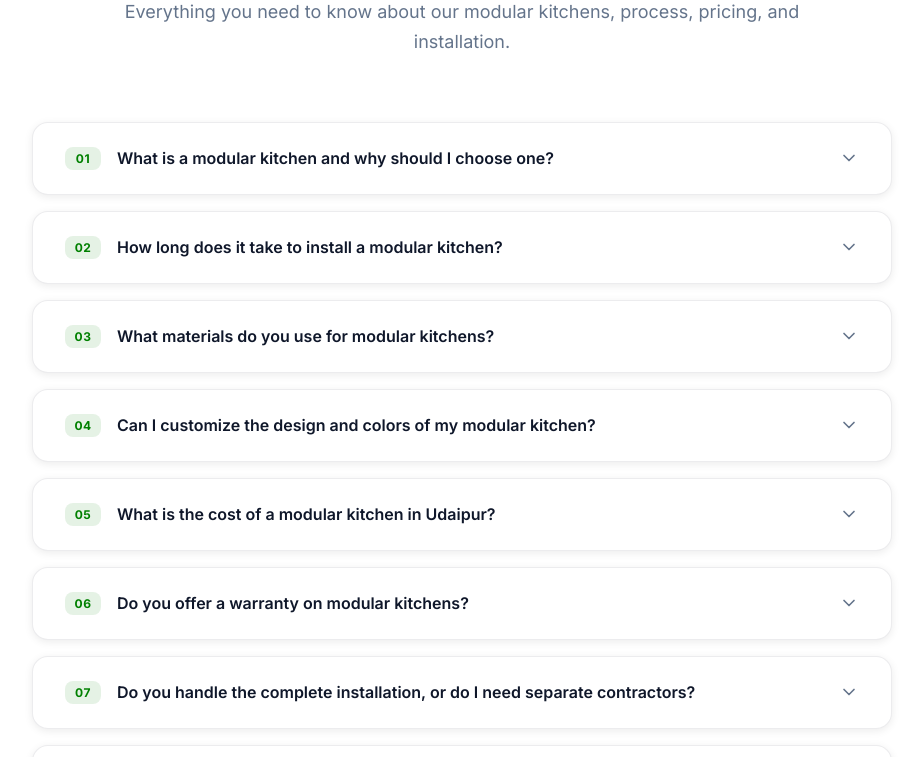
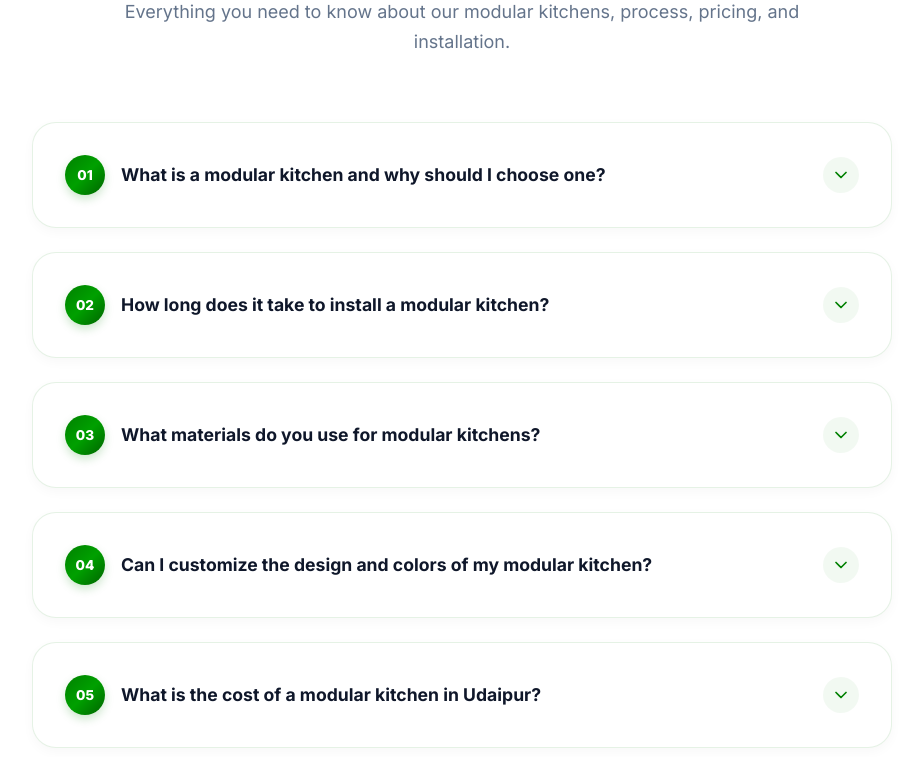
Before and after one commit to Eshbanoliver/shristienterprises, a React (Vite) app: page / in a window 1280 px wide. Shown: the part 9180-9937 px from the top of the page, without its empty margins (178-1101 px from the left). Built offline with nearby package versions, Linux system fonts and the light colour scheme; a web font is replaced by a local one.

Commit message:
updated files

```diff
--- a/src/components/FAQAccordion.css
+++ b/src/components/FAQAccordion.css
@@ -2,21 +2,50 @@
 .faq-list {
   display: flex;
   flex-direction: column;
-  gap: var(--space-md);
+  gap: var(--space-lg);
 }
 
 .faq-item {
-  border-radius: var(--radius-lg);
-  border: 1px solid var(--border-subtle);
+  position: relative;
+  border-radius: var(--radius-xl);
+  border: 1px solid rgba(0, 128, 0, 0.1);
   background: white;
   overflow: hidden;
-  box-shadow: var(--shadow-sm);
-  transition: box-shadow 0.3s ease, border-color 0.3s ease;
+  box-shadow: 0 4px 12px rgba(0, 0, 0, 0.03);
+  transition: all 0.4s cubic-bezier(0.175, 0.885, 0.32, 1.275);
+}
+
+.faq-item::before {
+  content: '';
+  position: absolute;
+  top: 0;
+  left: 0;
+  bottom: 0;
+  width: 4px;
+  background: var(--gradient-primary);
+  transform: scaleY(0);
+  transform-origin: center;
+  transition: transform 0.4s ease;
+}
+
+.faq-item:hover {
+  transform: translateY(-2px);
+  box-shadow: 0 12px 24px rgba(0, 128, 0, 0.08);
+  border-color: rgba(0, 128, 0, 0.2);
+}
+
+.faq-item:hover::before {
+  transform: scaleY(1);
 }
 
 .faq-item--open {
   border-color: rgba(0, 128, 0, 0.3);
-  box-shadow: 0 4px 24px rgba(0, 128, 0, 0.1);
+  box-shadow: 0 16px 32px rgba(0, 128, 0, 0.12);
+  background: linear-gradient(to right, #ffffff, #f0fdf4);
+}
+
+.faq-item--open::before {
+  transform: scaleY(1);
 }
 
 .faq-item__trigger {
@@ -24,57 +53,65 @@
   display: flex;
   align-items: center;
   gap: var(--space-md);
-  padding: var(--space-lg) var(--space-xl);
+  padding: var(--space-xl);
   text-align: left;
   cursor: pointer;
-  background: none;
+  background: transparent;
   border: none;
   font-family: var(--font-sans);
-  transition: background 0.2s ease;
-}
-
-.faq-item__trigger:hover {
-  background: rgba(0, 128, 0, 0.03);
-}
-
-.faq-item--open .faq-item__trigger {
-  background: rgba(0, 128, 0, 0.04);
+  transition: all 0.3s ease;
 }
 
 .faq-item__number {
-  font-size: 0.75rem;
-  font-weight: 700;
-  color: var(--primary);
-  background: rgba(0, 128, 0, 0.1);
-  border-radius: var(--radius-sm);
-  padding: 4px 8px;
+  font-size: 0.85rem;
+  font-weight: 800;
+  color: white;
+  background: var(--gradient-primary);
+  border-radius: 50%;
+  width: 40px;
+  height: 40px;
+  display: flex;
+  align-items: center;
+  justify-content: center;
   flex-shrink: 0;
-  min-width: 36px;
-  text-align: center;
-  letter-spacing: 0.5px;
+  box-shadow: 0 4px 10px rgba(0, 128, 0, 0.2);
 }
 
 .faq-item__question {
-  font-size: 1rem;
-  font-weight: 600;
+  font-size: 1.1rem;
+  font-weight: 700;
   color: var(--text-dark);
   flex: 1;
   line-height: 1.4;
+  transition: color 0.3s ease;
 }
 
+.faq-item:hover .faq-item__question,
 .faq-item--open .faq-item__question {
-  color: var(--primary);
+  color: var(--primary-dark);
 }
 
 .faq-item__chevron {
   flex-shrink: 0;
-  color: var(--text-muted);
+  color: var(--primary);
+  background: rgba(0, 128, 0, 0.05);
+  width: 36px;
+  height: 36px;
+  border-radius: 50%;
   display: flex;
   align-items: center;
+  justify-content: center;
+  transition: all 0.3s ease;
+}
+
+.faq-item:hover .faq-item__chevron {
+  background: rgba(0, 128, 0, 0.1);
 }
 
 .faq-item--open .faq-item__chevron {
-  color: var(--primary);
+  background: var(--gradient-primary);
+  color: white;
+  box-shadow: 0 4px 10px rgba(0, 128, 0, 0.2);
 }
 
 /* Answer */
@@ -83,21 +120,21 @@
 }
 
 .faq-item__answer {
-  padding: 0 var(--space-xl) var(--space-lg);
-  padding-left: calc(var(--space-xl) + 36px + var(--space-md));
+  padding: 0 var(--space-xl) var(--space-xl);
+  padding-left: calc(var(--space-xl) + 40px + var(--space-md));
 }
 
 .faq-item__answer p {
-  color: var(--text-body);
-  font-size: 0.9375rem;
-  line-height: 1.75;
+  color: var(--text-muted);
+  font-size: 0.95rem;
+  line-height: 1.8;
 }
 
 /* Responsive */
 @media (max-width: 640px) {
   .faq-item__trigger {
     padding: var(--space-md);
-    gap: 10px;
+    gap: 12px;
   }
 
   .faq-item__answer {
@@ -106,6 +143,6 @@
   }
 
   .faq-item__question {
-    font-size: 0.9rem;
+    font-size: 0.95rem;
   }
 }
```
